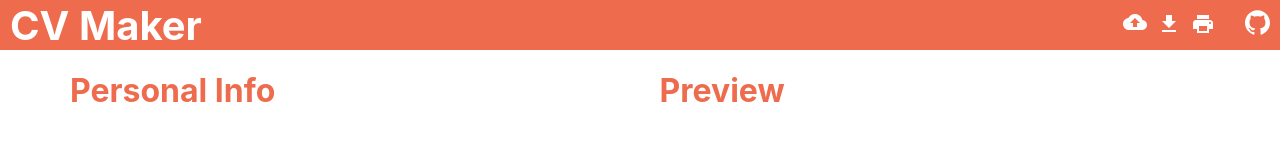
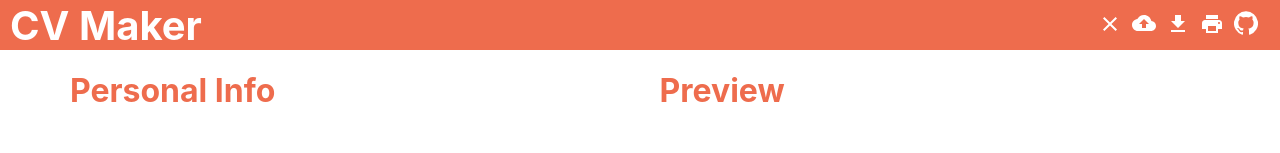
Before and after one commit to danmenjivar/cv-project, a React (Create React App) app: page / in a window 1280 px wide. Shown: the top 153 px of the page. Built offline with nearby package versions, Linux system fonts and the light colour scheme; the HTML template or start-up script is replaced by a standard one.

Commit message:
Add Clear All, and fix GitHub

```diff
--- a/src/components/Nav.js
+++ b/src/components/Nav.js
@@ -3,13 +3,26 @@ import "../styles/Nav.css";
 import PrintIcon from "@material-ui/icons/Print";
 import GetAppIcon from "@material-ui/icons/GetApp";
 import CloudUploadIcon from "@material-ui/icons/CloudUpload";
+import GitHubIcon from "@material-ui/icons/GitHub";
+import ClearIcon from "@material-ui/icons/Clear";
 
 export default function Nav(props) {
   return (
     <div className="Nav">
       <h1 style={{ color: "white" }}>CV Maker</h1>
       <span className="end">
-        <label htmlFor="file-upload" className="icon-button">
+        <button
+          className="icon-button"
+          onClick={props.clearHandler}
+          title="Clear All CV Data"
+        >
+          <ClearIcon />
+        </button>
+        <label
+          htmlFor="file-upload"
+          className="icon-button"
+          title="Load CV Data"
+        >
           <input
             type="file"
             name="file-ipload"
@@ -19,10 +32,11 @@ export default function Nav(props) {
           />
           <CloudUploadIcon />
         </label>
+
         <button
           className="icon-button"
           onClick={props.downloadHandler}
-          title="Download CV"
+          title="Download CV Data"
         >
           <GetAppIcon />
         </button>
@@ -34,19 +48,12 @@ export default function Nav(props) {
           <PrintIcon />
         </button>
         <a
+          className="icon-button"
           href="https://github.com/danmenjivar"
           target="_blank"
-          rel="noreferrer"
+          title="Checkout My GitHub"
         >
-          <svg
-            role="img"
-            viewBox="0 0 24 24"
-            xmlns="http://www.w3.org/2000/svg"
-            className="icon"
-          >
-            <title>GitHub</title>
-            <path d="M12 .297c-6.63 0-12 5.373-12 12 0 5.303 3.438 9.8 8.205 11.385.6.113.82-.258.82-.577 0-.285-.01-1.04-.015-2.04-3.338.724-4.042-1.61-4.042-1.61C4.422 18.07 3.633 17.7 3.633 17.7c-1.087-.744.084-.729.084-.729 1.205.084 1.838 1.236 1.838 1.236 1.07 1.835 2.809 1.305 3.495.998.108-.776.417-1.305.76-1.605-2.665-.3-5.466-1.332-5.466-5.93 0-1.31.465-2.38 1.235-3.22-.135-.303-.54-1.523.105-3.176 0 0 1.005-.322 3.3 1.23.96-.267 1.98-.399 3-.405 1.02.006 2.04.138 3 .405 2.28-1.552 3.285-1.23 3.285-1.23.645 1.653.24 2.873.12 3.176.765.84 1.23 1.91 1.23 3.22 0 4.61-2.805 5.625-5.475 5.92.42.36.81 1.096.81 2.22 0 1.606-.015 2.896-.015 3.286 0 .315.21.69.825.57C20.565 22.092 24 17.592 24 12.297c0-6.627-5.373-12-12-12" />
-          </svg>
+          <GitHubIcon />
         </a>
       </span>
     </div>
--- a/src/styles/Nav.css
+++ b/src/styles/Nav.css
@@ -45,6 +45,7 @@ h1 {
 
 .end {
   display: flex;
+  padding-right: 22px;
 }
 
 input[type="file"] {
```
